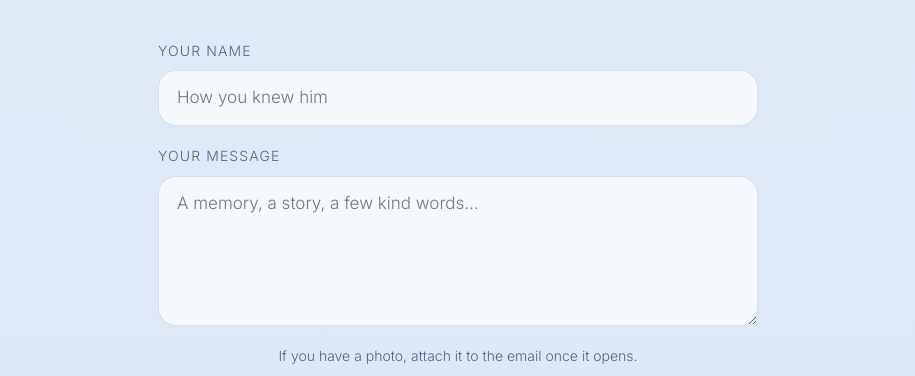
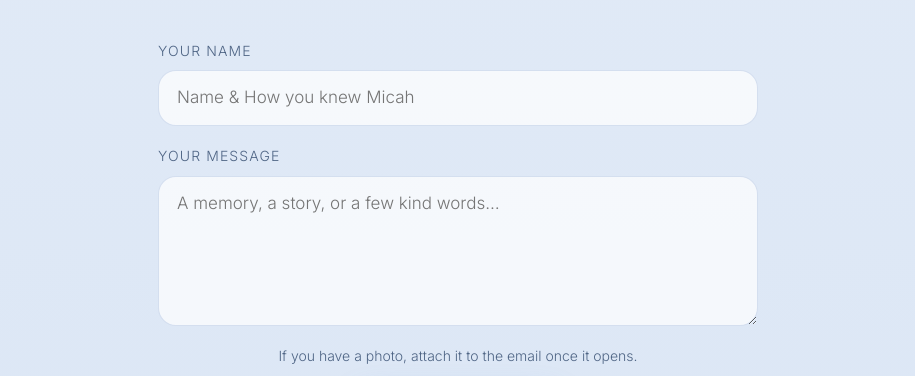
Before and after one commit to nolanjwolff/llmw, a plain HTML site: page index.html in a window 1280 px wide. Shown: the part 1781-2157 px from the top of the page, without its empty margins (182-1097 px from the left). Drawn offline with nearby package versions, Linux system fonts and the light colour scheme.

Commit message:
changed information

```diff
--- a/index.html
+++ b/index.html
@@ -89,8 +89,8 @@ footer{text-align:center;color:var(--soft);font-size:14px;padding:50px 0 60px;bo
     <h2 class="serif">Share a Memory</h2>
     <p class="sub">Your words and photos mean so much. Each one is read personally before it appears here.</p>
     <form id="f" onsubmit="return false">
-      <label>Your name<input id="n" autocomplete="name" placeholder="How you knew him"></label>
-      <label>Your message<textarea id="m" placeholder="A memory, a story, a few kind words…"></textarea></label>
+      <label>Your name<input id="n" autocomplete="Information" placeholder="Name & How you knew Micah"></label>
+      <label>Your message<textarea id="m" placeholder="A memory, a story, or a few kind words…"></textarea></label>
       <p class="note">If you have a photo, attach it to the email once it opens.</p>
       <div class="row">
         <a class="btn" id="send" href="#">Send by email</a>
```
